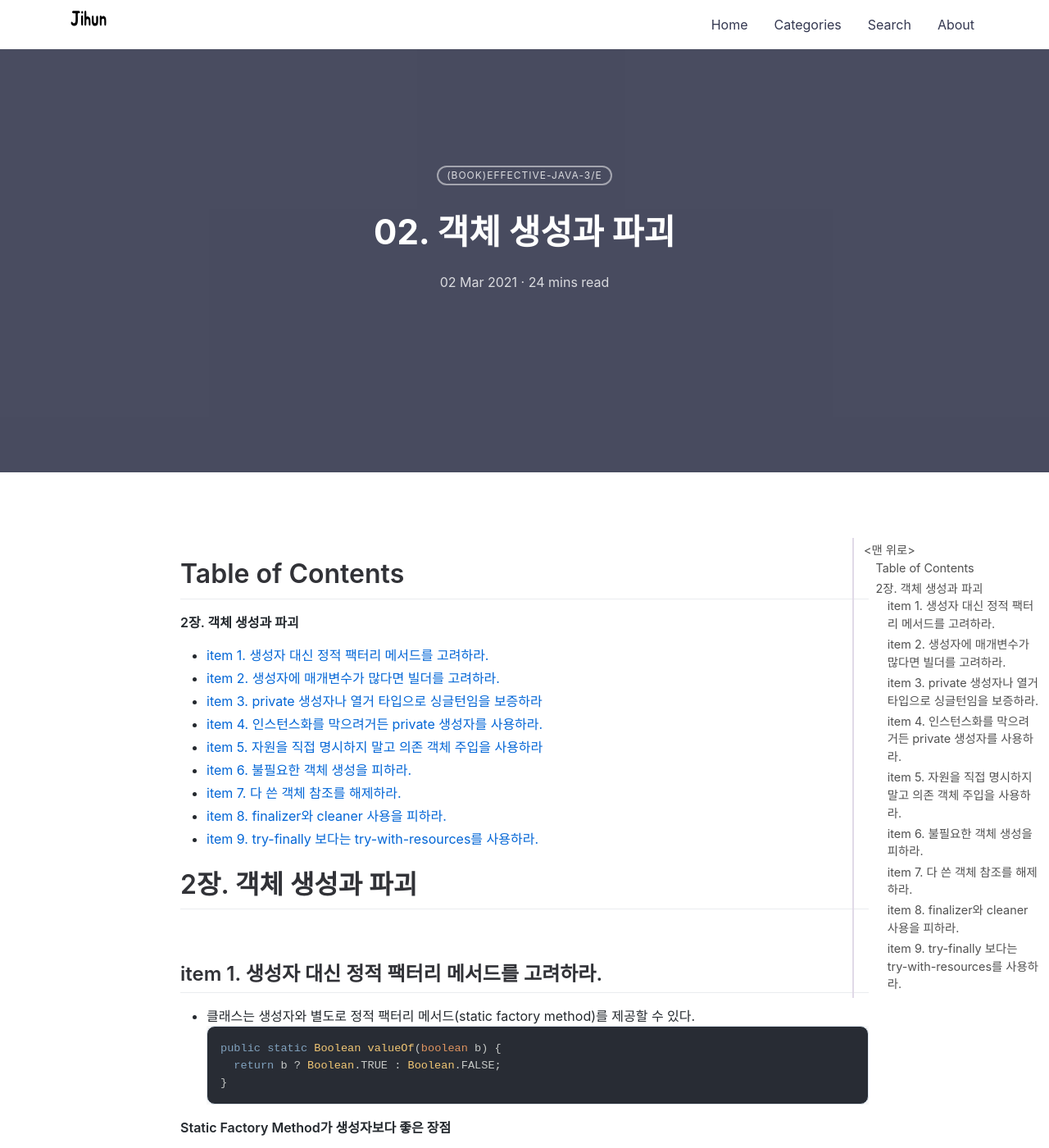
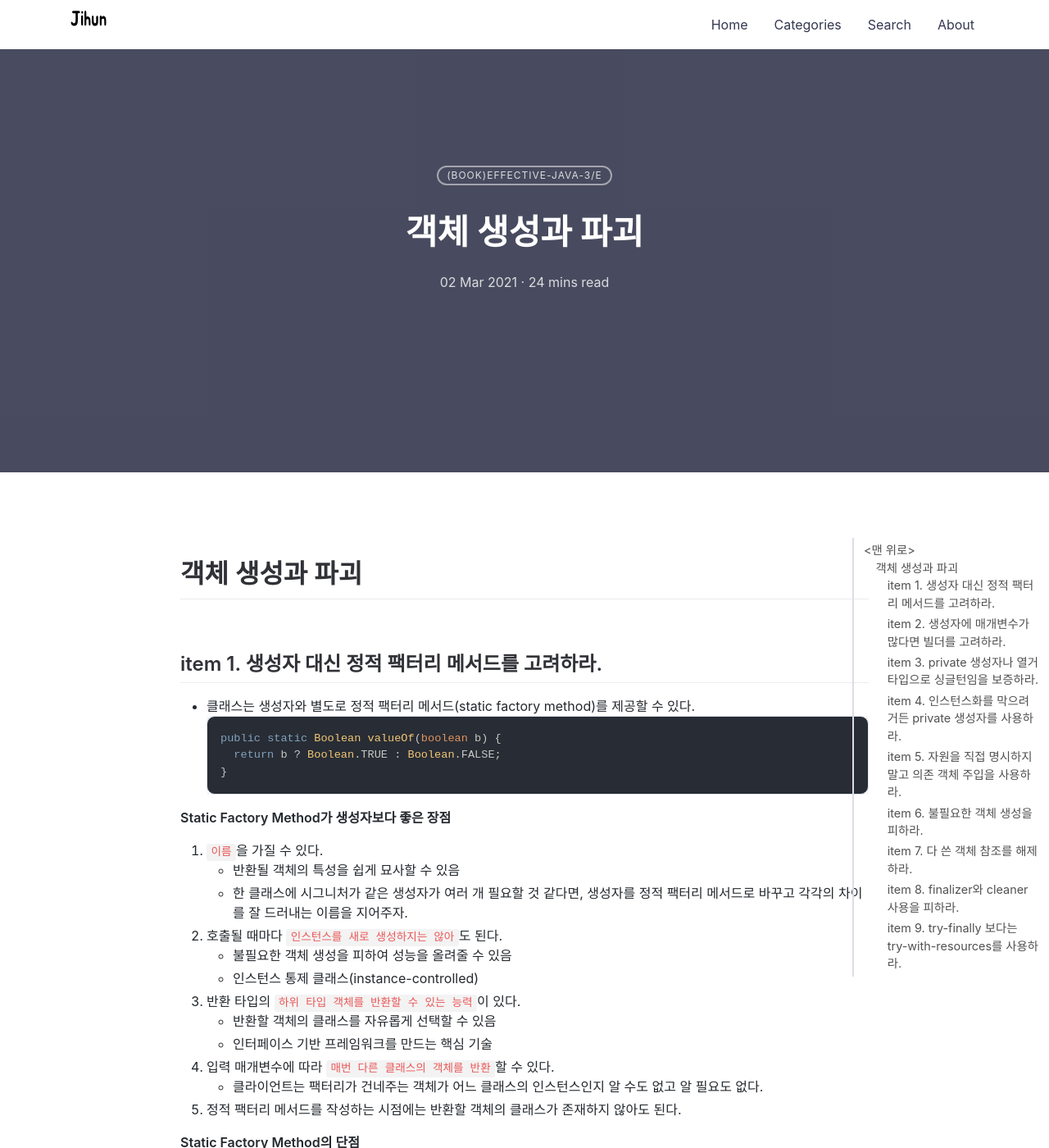
Before and after one commit to jihunparkme/jihunparkme.github.io, a Jekyll site: the page built from _posts/2021-03-02-EffectiveJava_객체_생성과_파괴.md, in a window 1280 px wide and 1400 px high. Shown: the whole window at 82% size. Built offline with Jekyll 4.4.1, drawn with Linux system fonts in a browser that asks for light colours; nearby versions of some CDN libraries; comment, search, counter and statistics services are not loaded.

Commit message:
[effiective java] edit frame

```diff
--- a/_posts/2021-03-02-EffectiveJava_객체_생성과_파괴.md
+++ b/_posts/2021-03-02-EffectiveJava_객체_생성과_파괴.md
@@ -1,27 +1,13 @@
 ---
 layout: post
-title: 02. 객체 생성과 파괴
+title: 객체 생성과 파괴
 summary: 객체 생성과 파괴
 categories: (Book)Effective-JAVA-3/E
 featured-img: EFF_JAVA
 # mathjax: true
 ---
 
-# Table of Contents
-
-**2장. 객체 생성과 파괴**
-
-- [item 1. 생성자 대신 정적 팩터리 메서드를 고려하라.](#item-1-생성자-대신-정적-팩터리-메서드를-고려하라)
-- [item 2. 생성자에 매개변수가 많다면 빌더를 고려하라.](#item-2-생성자에-매개변수가-많다면-빌더를-고려하라)
-- [item 3. private 생성자나 열거 타입으로 싱글턴임을 보증하라](#item-3-private-생성자나-열거-타입으로-싱글턴임을-보증하라)
-- [item 4. 인스턴스화를 막으려거든 private 생성자를 사용하라.](#item-4-인스턴스화를-막으려거든-private-생성자를-사용하라)
-- [item 5. 자원을 직접 명시하지 말고 의존 객체 주입을 사용하라](#item-5-자원을-직접-명시하지-말고-의존-객체-주입을-사용하라)
-- [item 6. 불필요한 객체 생성을 피하라.](#item-6-불필요한-객체-생성을-피하라)
-- [item 7. 다 쓴 객체 참조를 해제하라.](#item-7-다-쓴-객체-참조를-해제하라)
-- [item 8. finalizer와 cleaner 사용을 피하라.](#item-8-finalizer와-cleaner-사용을-피하라)
-- [item 9. try-finally 보다는 try-with-resources를 사용하라.](#item-9-try-finally-보다는-try-with-resources를-사용하라)
-
-# 2장. 객체 생성과 파괴
+# 객체 생성과 파괴
 
 <br>
 
```
